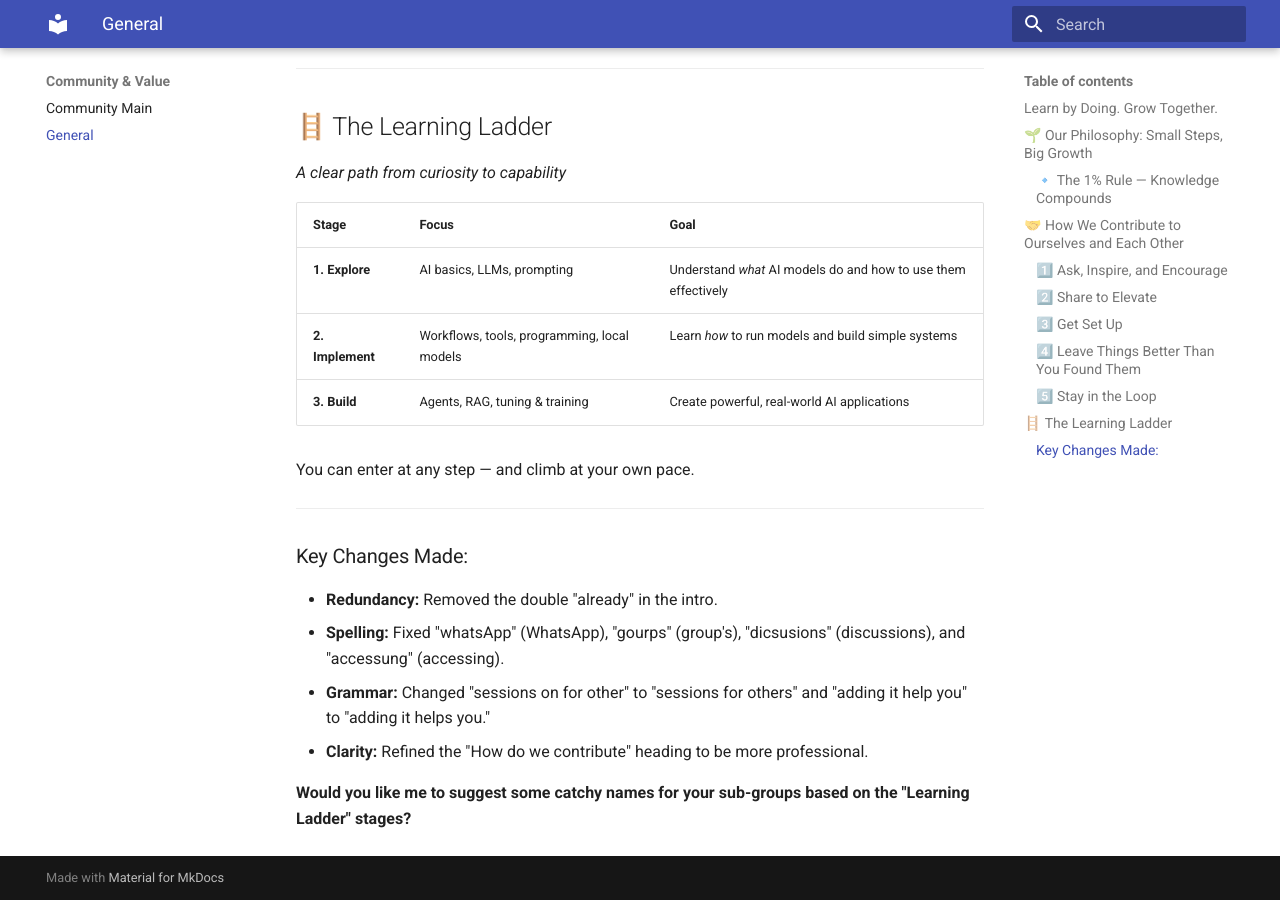
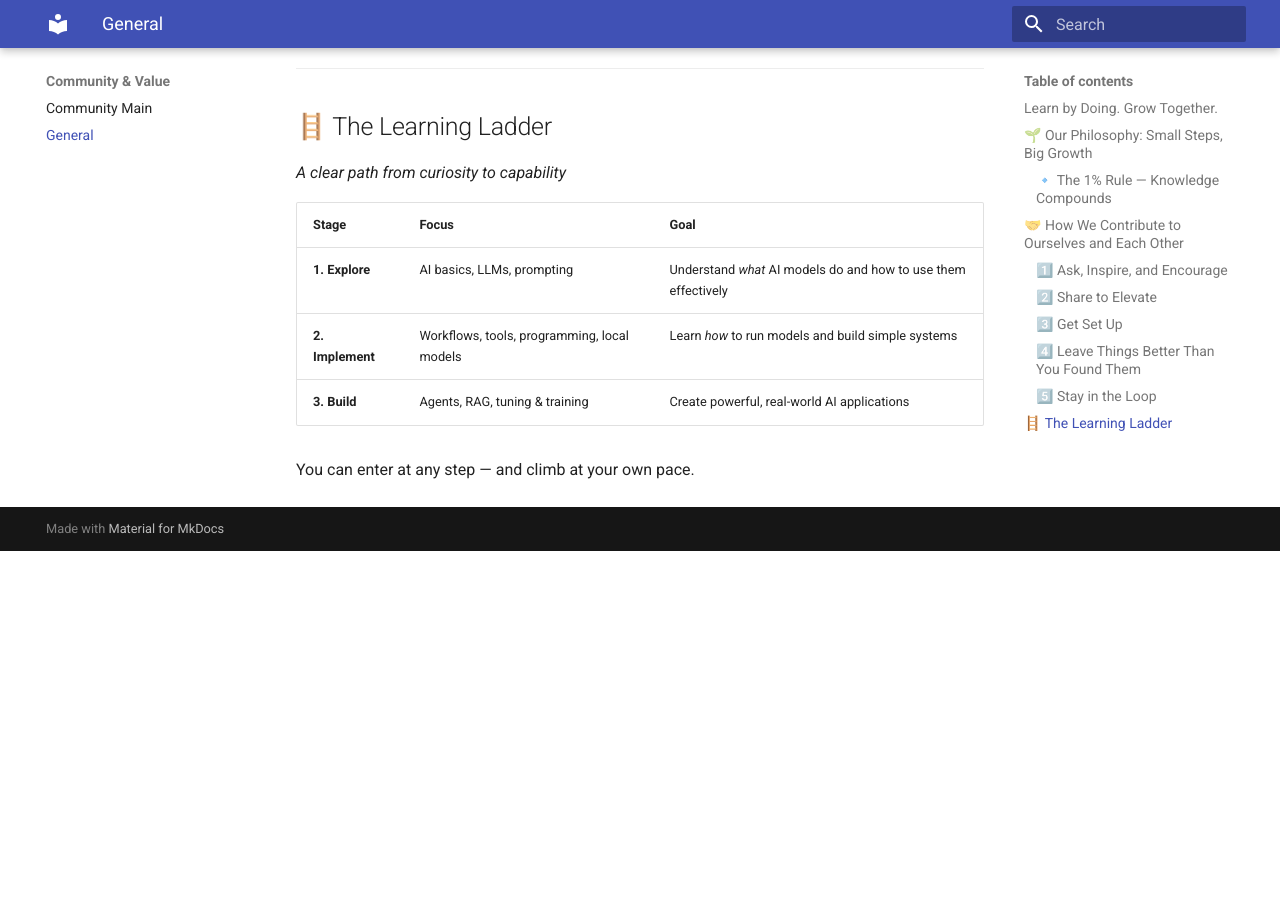
Before and after one commit to tejomayee-tech/toronto_ai_learning_group, an MkDocs documentation site: the page built from docs/community-values-guidelines/ContributingGuide.md, in a window 1280 px wide and 900 px high, scrolled down 2135 px. Built offline with MkDocs 1.6.1 and Material for MkDocs 9.7.7, drawn with Linux system fonts in a browser that asks for light colours; after the commit the page ends 2686 px from its top, so only the background shows below that.

Commit message:
updated contributing guide

```diff
--- a/docs/community-values-guidelines/ContributingGuide.md
+++ b/docs/community-values-guidelines/ContributingGuide.md
@@ -83,14 +83,3 @@ Always ask:
 | **3. Build** | Agents, RAG, tuning & training | Create powerful, real-world AI applications |
 
 You can enter at any step — and climb at your own pace.
-
----
-
-### Key Changes Made:
-
-* **Redundancy:** Removed the double "already" in the intro.
-* **Spelling:** Fixed "whatsApp" (WhatsApp), "gourps" (group's), "dicsusions" (discussions), and "accessung" (accessing).
-* **Grammar:** Changed "sessions on for other" to "sessions for others" and "adding it help you" to "adding it helps you."
-* **Clarity:** Refined the "How do we contribute" heading to be more professional.
-
-**Would you like me to suggest some catchy names for your sub-groups based on the "Learning Ladder" stages?**
```
